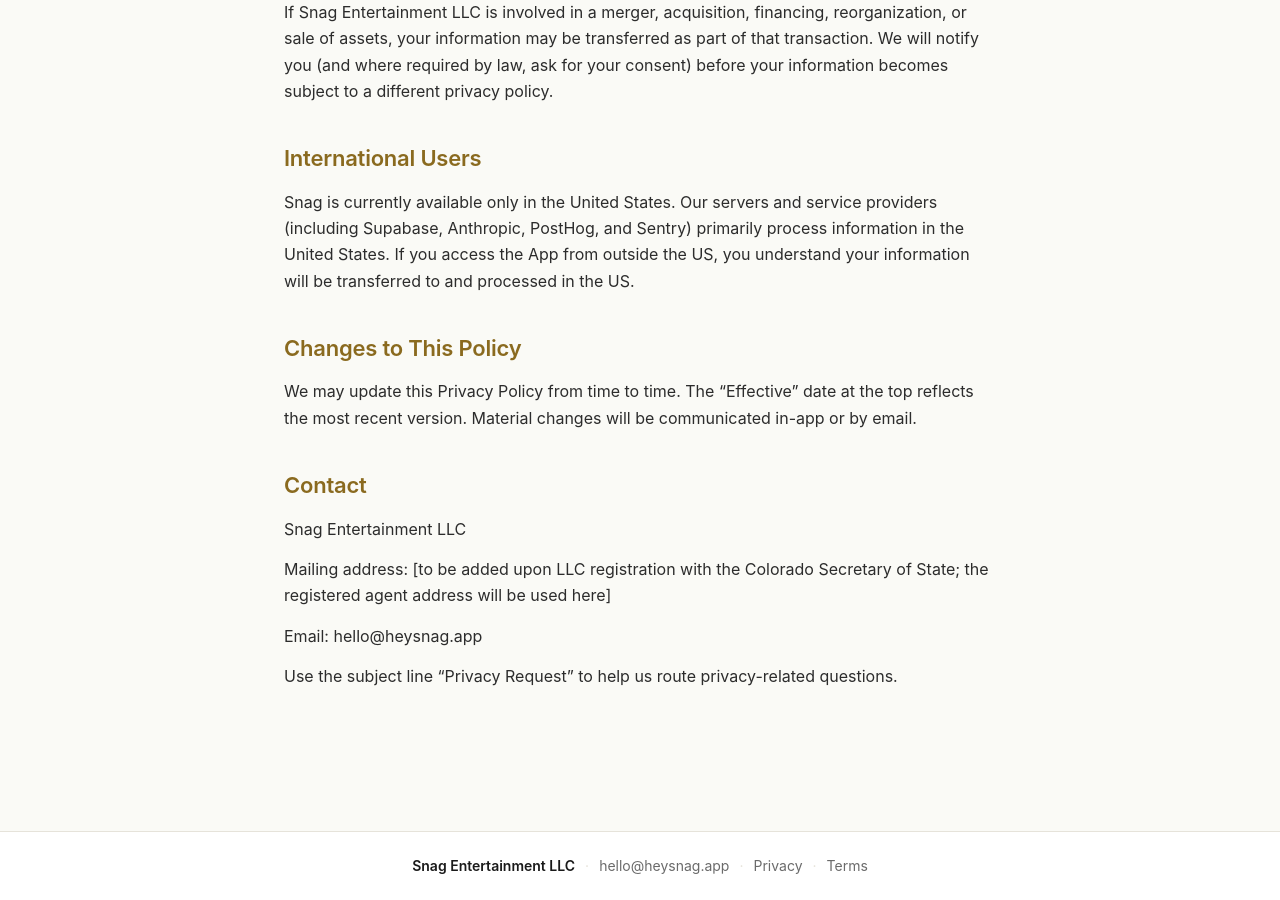
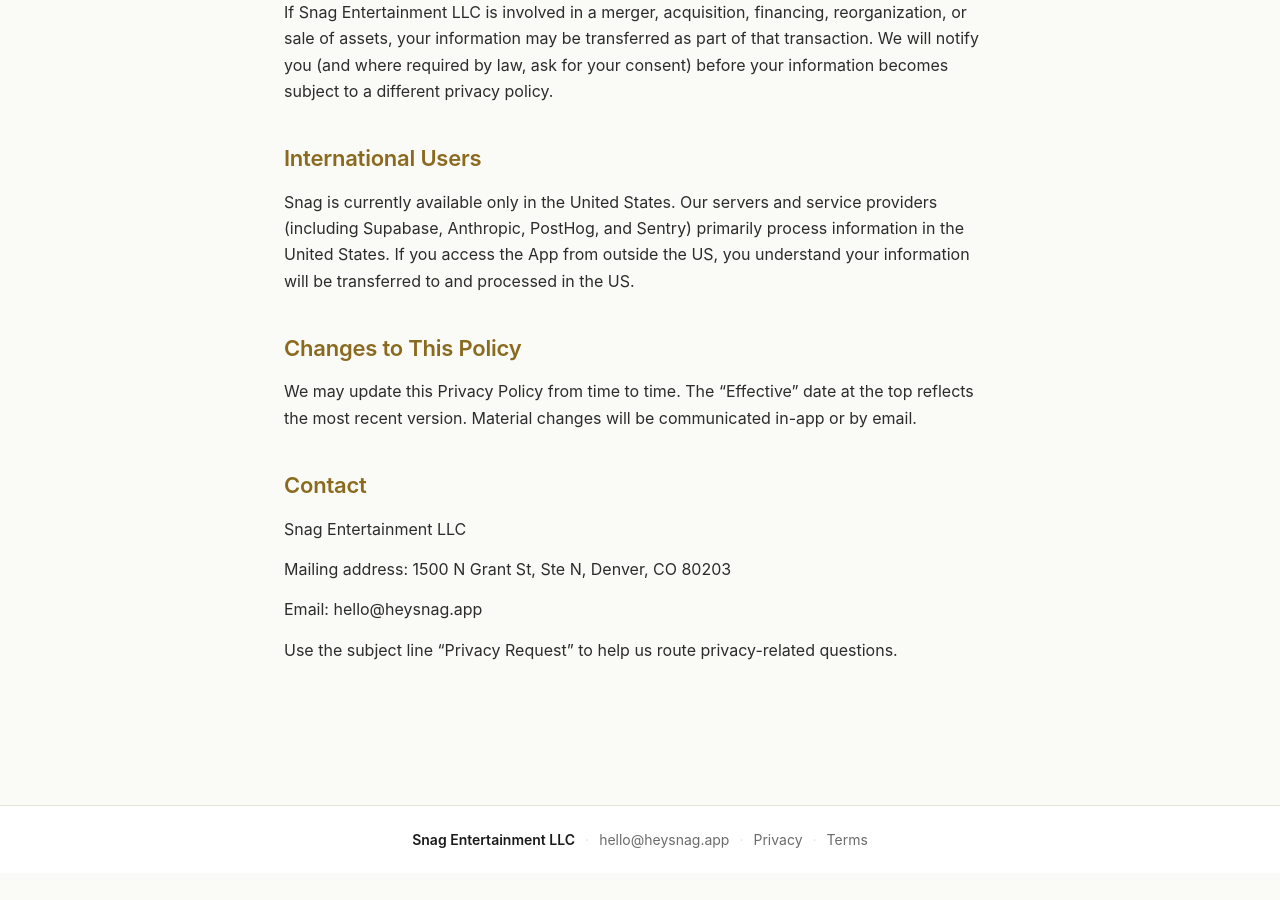
Before and after one commit to Manny-Cod/heysnag-legal, a Jekyll site: the page built from privacy/index.md, in a window 1280 px wide and 900 px high, scrolled down 6295 px. Built offline with Jekyll 4.4.1, drawn with Linux system fonts in a browser that asks for light colours; after the commit the page ends 7168 px from its top, so only the background shows below that.

Commit message:
Legal-doc Contact: fill mailing address now that LLC is formed
Snag Entertainment LLC approved by CO SOS 2026-05-07. Mailing address
1500 N Grant St, Ste N, Denver CO 80203 now filled in the Contact
sections of both Privacy and Terms.

Mirrors canonical commit 28cb5c5 in the CouplesCourt repo.

Co-Authored-By: Claude Opus 4.7 (1M context) <noreply@anthropic.com>

```diff
--- a/privacy/index.md
+++ b/privacy/index.md
@@ -144,7 +144,7 @@ We may update this Privacy Policy from time to time. The "Effective" date at the
 
 Snag Entertainment LLC
 
-Mailing address: [to be added upon LLC registration with the Colorado Secretary of State; the registered agent address will be used here]
+Mailing address: 1500 N Grant St, Ste N, Denver, CO 80203
 
 Email: hello@heysnag.app
 
```
Also changed, not shown: terms/index.md (+1 -1 lines).
